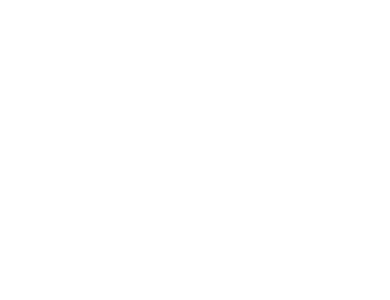
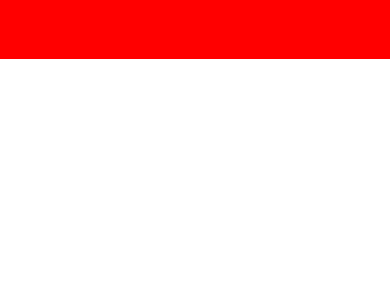
Before and after one commit to ollymonger/old-pages., a React Native app: screen / in a window 390 px wide. Shown: the top 300 px of the page. Built offline with nearby package versions, Linux system fonts and the light colour scheme.

Commit message:
Added reducer/header

```diff
--- a/App.tsx
+++ b/App.tsx
@@ -1,15 +1,30 @@
 import { StatusBar } from 'expo-status-bar';
-import React from 'react';
+import React, { useEffect } from 'react';
 import { StyleSheet, Text, View } from 'react-native';
+import { Provider } from 'react-redux';
+import { setClient } from './src/clientReducer';
+import { ClientTab } from './src/clientTab';
+import { store, useAppDispatch, useAppSelector } from './src/store';
+
+
 
 export default function App() {
+
+
   return (
-    <View style={styles}>
-      <StatusBar style="auto" />
-    </View>
+    <Provider store={store}>
+      <View style={styles.header}>
+        <ClientTab />
+      </View>
+    </Provider>
   );
 }
 
-const styles = StyleSheet.create({
-
+export const styles = StyleSheet.create({
+  header: {
+    flex: 1,
+    flexDirection: 'row',
+    backgroundColor: 'red',
+    maxHeight: '7%'
+  }
 });
--- a/package.json
+++ b/package.json
@@ -10,17 +10,21 @@
     "eject": "expo eject"
   },
   "dependencies": {
+    "@reduxjs/toolkit": "^1.6.2",
+    "@types/react-redux": "^7.1.20",
     "expo": "~43.0.2",
     "expo-status-bar": "~1.1.0",
     "react": "17.0.1",
     "react-dom": "17.0.1",
     "react-native": "0.64.3",
-    "react-native-web": "0.17.1"
+    "react-native-web": "0.17.1",
+    "react-redux": "^7.2.6"
   },
   "devDependencies": {
     "@babel/core": "^7.12.9",
     "@types/react": "~17.0.21",
     "@types/react-native": "~0.64.12",
+    "gh-pages": "^3.2.3",
     "typescript": "~4.3.5"
   },
   "private": true
--- /dev/null
+++ b/src/clientReducer.ts
@@ -0,0 +1,26 @@
+import { RootState } from './store';
+import { createSlice, PayloadAction } from '@reduxjs/toolkit';
+import { Platform } from 'react-native';
+
+interface clientState {
+    device: string;
+}
+
+const initialState: clientState = {
+    device: 'null'
+}
+
+export const clientSlice = createSlice({
+    name: 'client',
+    initialState,
+    reducers: {
+        setClient: (state) => {
+            state.device = Platform.OS;
+        }
+    }
+})
+
+export const { setClient } = clientSlice.actions;
+export const getClient = (state: clientState) => state.device;
+
+export default clientSlice.reducer;
--- /dev/null
+++ b/src/clientTab.tsx
@@ -0,0 +1,20 @@
+import React, { useEffect } from "react";
+import { View, Text } from "react-native";
+import { styles } from "../App";
+import { setClient } from "./clientReducer";
+import { useAppDispatch, useAppSelector } from "./store";
+
+export const ClientTab = () => {
+    let client = useAppSelector(state => state.client)
+    const dispatch = useAppDispatch();
+
+    useEffect(() => {
+        dispatch(setClient());
+    })
+
+    return (
+        <View style={styles.header}>
+
+        </View>
+    )
+}
--- /dev/null
+++ b/src/store.ts
@@ -0,0 +1,15 @@
+import { configureStore } from '@reduxjs/toolkit'
+import { TypedUseSelectorHook, useDispatch, useSelector } from 'react-redux';
+import clientReducer from './clientReducer';
+
+
+export const store = configureStore({
+    reducer: {
+        client: clientReducer
+    }
+});
+
+export type RootState = ReturnType<typeof store.getState>;
+export type AppDispatch = typeof store.dispatch;
+export const useAppDispatch = () => useDispatch<AppDispatch>();
+export const useAppSelector: TypedUseSelectorHook<RootState> = useSelector;
--- a/tsconfig.json
+++ b/tsconfig.json
@@ -1,6 +1,6 @@
 {
   "extends": "expo/tsconfig.base",
   "compilerOptions": {
-    "strict": true
+    "strict": false
   }
 }
```
Also changed, not shown: 1 other file (tests, documents, lock files or other folders).
